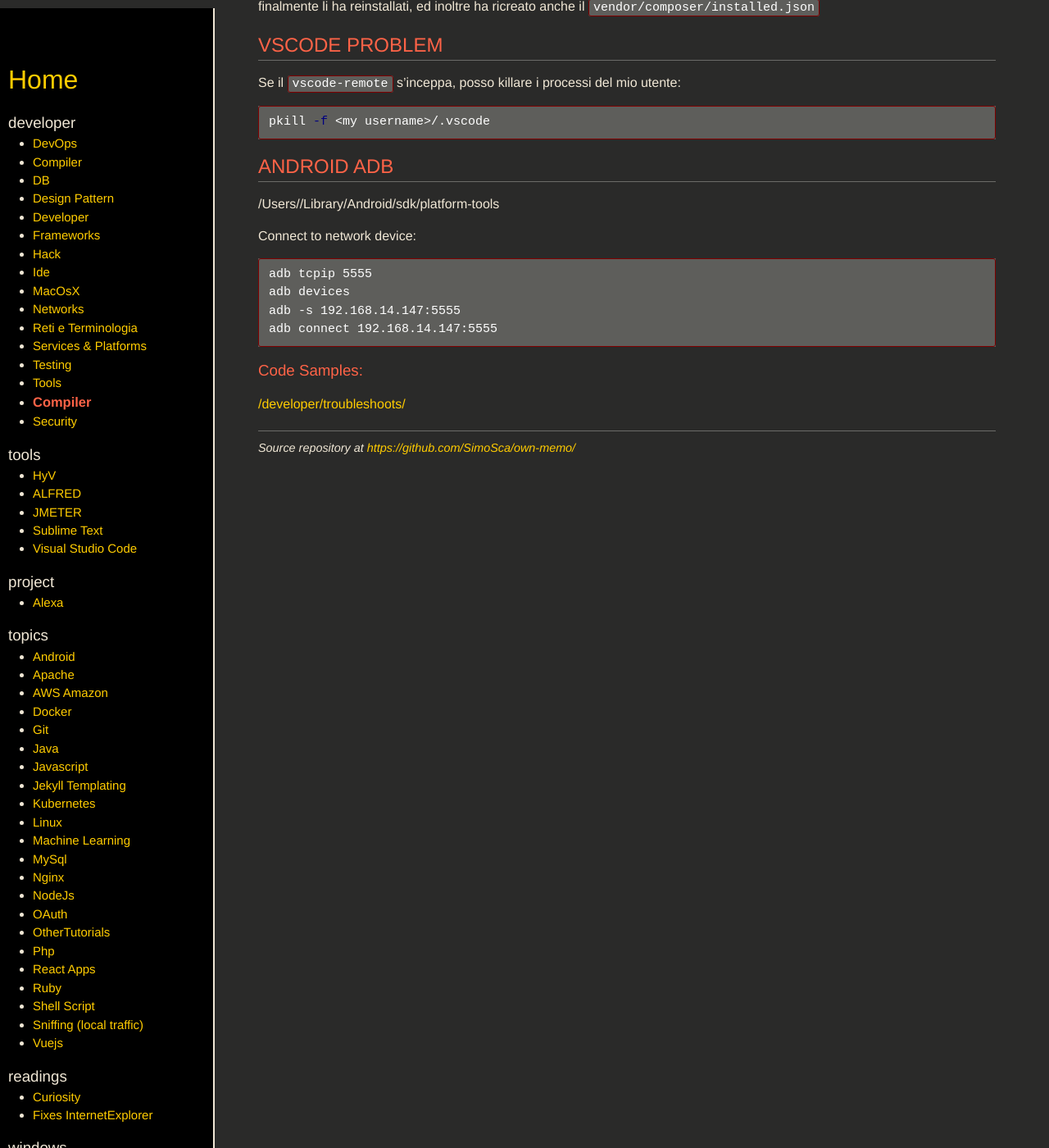
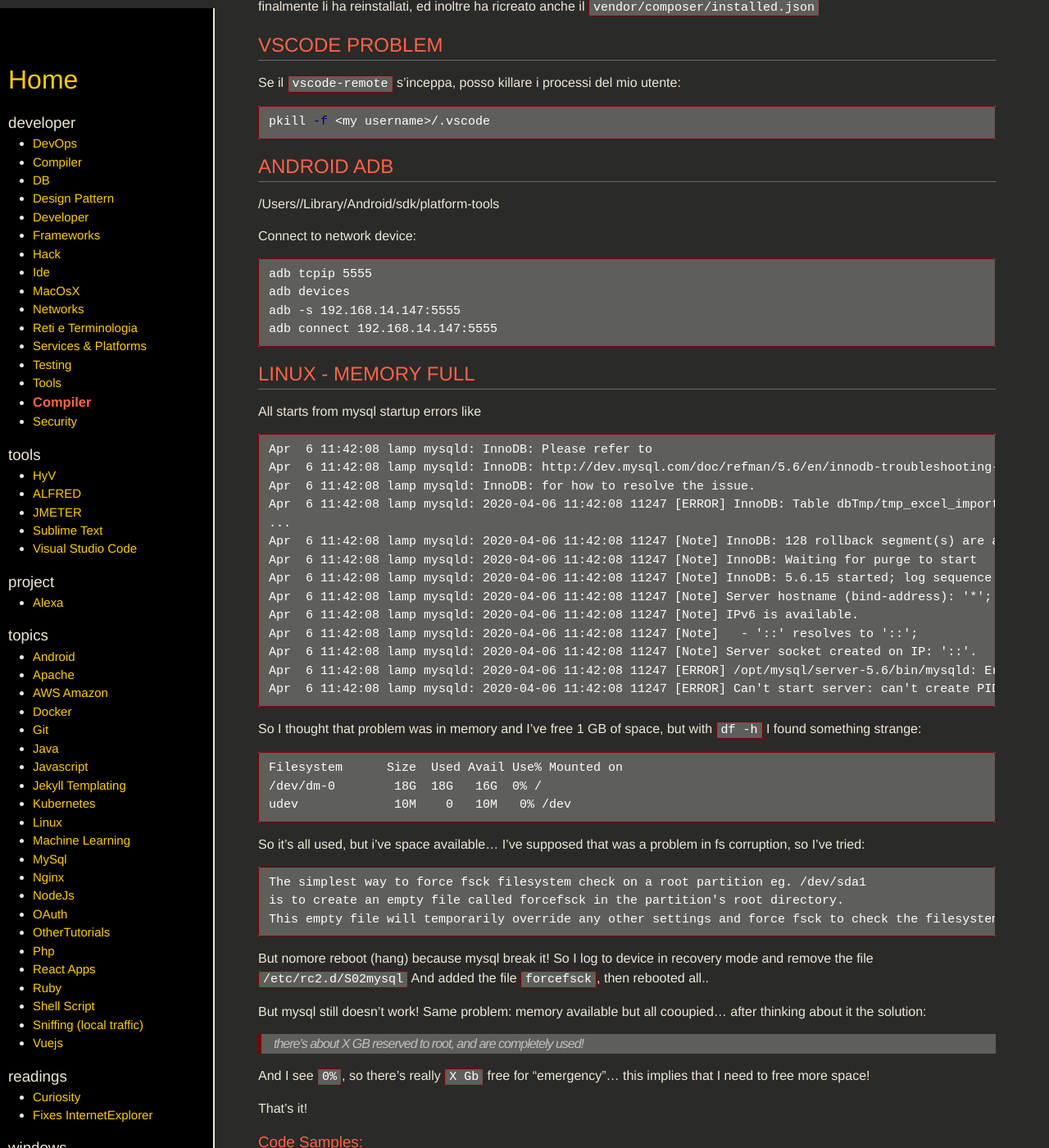
Before and after one commit to SimoSca/own-memo, a Jekyll site: the page built from _pages/developer/troubleshoots.md, in a window 1280 px wide and 1400 px high, scrolled down 873 px. Shown: the whole window at 82% size. Built offline with Jekyll 4.4.1, drawn with Linux system fonts in a browser that asks for light colours; nearby versions of some CDN libraries.

Commit message:
[new] added example to troubleshoots

`````diff
--- a/_pages/developer/troubleshoots.md
+++ b/_pages/developer/troubleshoots.md
@@ -67,3 +67,53 @@ adb devices
 adb -s 192.168.14.147:5555
 adb connect 192.168.14.147:5555
 ````
+
+
+
+LINUX - MEMORY FULL
+-------------------
+
+All starts from mysql startup errors like
+
+````
+Apr  6 11:42:08 lamp mysqld: InnoDB: Please refer to
+Apr  6 11:42:08 lamp mysqld: InnoDB: http://dev.mysql.com/doc/refman/5.6/en/innodb-troubleshooting-datadict.html
+Apr  6 11:42:08 lamp mysqld: InnoDB: for how to resolve the issue.
+Apr  6 11:42:08 lamp mysqld: 2020-04-06 11:42:08 11247 [ERROR] InnoDB: Table dbTmp/tmp_excel_import in the InnoDB data dictionary has tablespace id 1424223, but tablespace with that id or name does not exist. Have you deleted or moved .ibd files? This may also be a table created with CREATE TEMPORARY TABLE whose .ibd and .frm files MySQL automatically removed, but the table still exists in the InnoDB internal data dictionary.
+...
+Apr  6 11:42:08 lamp mysqld: 2020-04-06 11:42:08 11247 [Note] InnoDB: 128 rollback segment(s) are active.
+Apr  6 11:42:08 lamp mysqld: 2020-04-06 11:42:08 11247 [Note] InnoDB: Waiting for purge to start
+Apr  6 11:42:08 lamp mysqld: 2020-04-06 11:42:08 11247 [Note] InnoDB: 5.6.15 started; log sequence number 38477440181906
+Apr  6 11:42:08 lamp mysqld: 2020-04-06 11:42:08 11247 [Note] Server hostname (bind-address): '*'; port: 3306
+Apr  6 11:42:08 lamp mysqld: 2020-04-06 11:42:08 11247 [Note] IPv6 is available.
+Apr  6 11:42:08 lamp mysqld: 2020-04-06 11:42:08 11247 [Note]   - '::' resolves to '::';
+Apr  6 11:42:08 lamp mysqld: 2020-04-06 11:42:08 11247 [Note] Server socket created on IP: '::'.
+Apr  6 11:42:08 lamp mysqld: 2020-04-06 11:42:08 11247 [ERROR] /opt/mysql/server-5.6/bin/mysqld: Error writing file '/var/run/mysqld/mysqld.pid' (Errcode: 28 - No space left on device)
+Apr  6 11:42:08 lamp mysqld: 2020-04-06 11:42:08 11247 [ERROR] Can't start server: can't create PID file: No space left on device
+````
+
+So I thought that problem was in memory and I've free 1 GB of space, but with `df -h` I found something strange:
+
+````
+Filesystem      Size  Used Avail Use% Mounted on
+/dev/dm-0        18G  18G   16G  0% /
+udev             10M    0   10M   0% /dev
+````
+
+So it's all used, but i've space available... I've supposed that was a problem in fs corruption, so I've tried:
+````
+The simplest way to force fsck filesystem check on a root partition eg. /dev/sda1
+is to create an empty file called forcefsck in the partition's root directory.
+This empty file will temporarily override any other settings and force fsck to check the filesystem on the next system reboot
+````
+
+But nomore reboot (hang) because mysql break it! So I log to device in recovery mode and remove the file `/etc/rc2.d/S02mysql`
+And added the file `forcefsck`, then rebooted all..
+
+But mysql still doesn't work! Same problem: memory available but all cooupied... after thinking about it the solution:
+
+> there's about X GB reserved to root, and are completely used!
+
+And I see `0%`, so there's really `X Gb` free for "emergency"... this implies that I need to free more space!
+
+That's it!
`````
